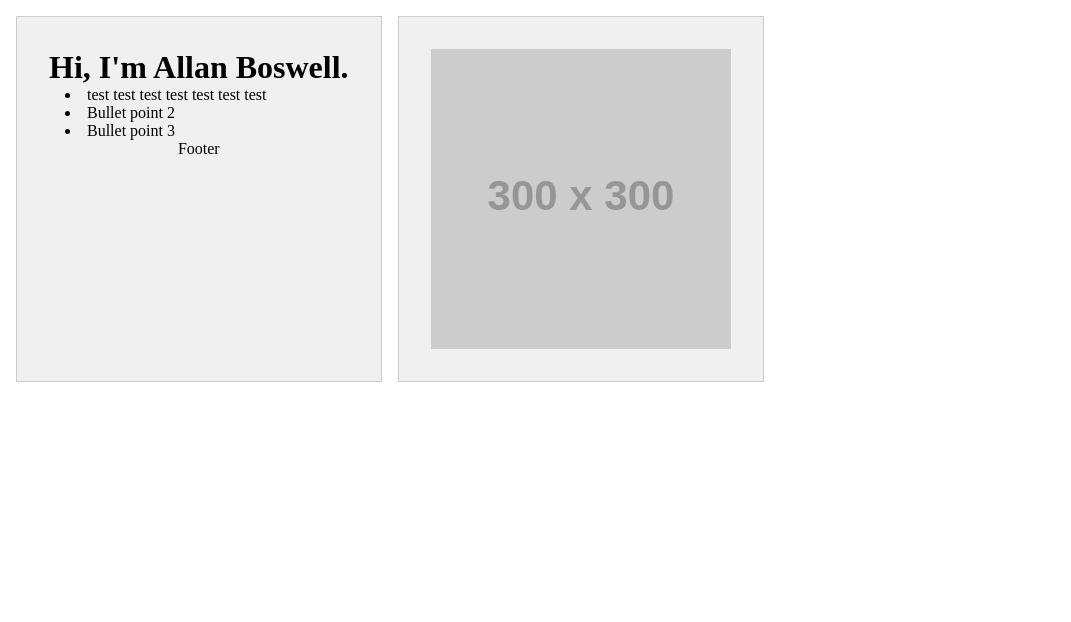
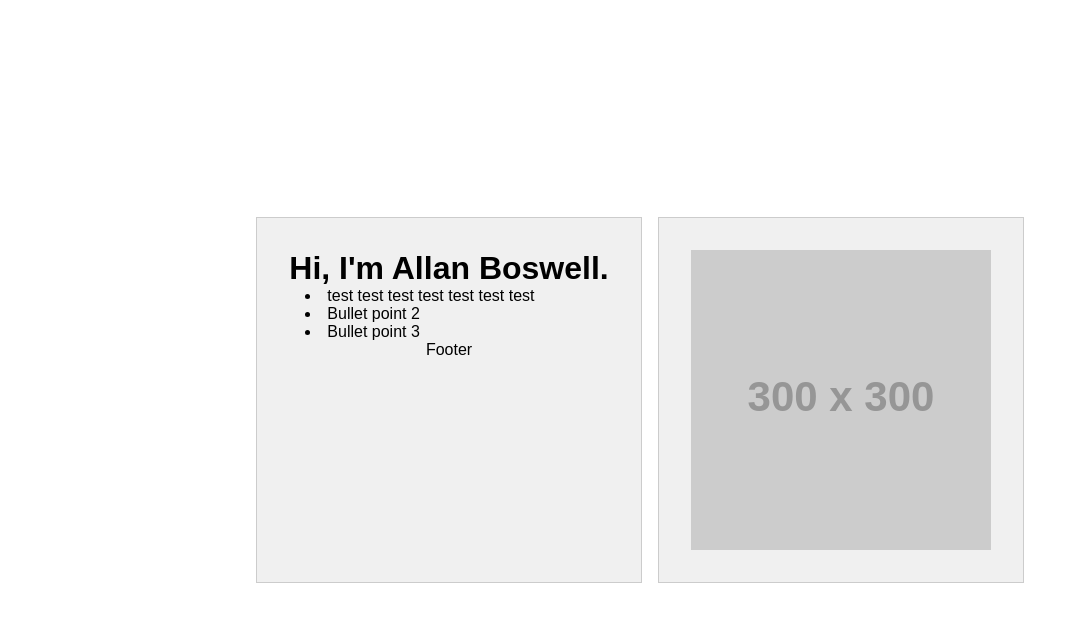
Before and after one commit to allboswe/allboswe.github.io, a React (Vite) app: page / in a window 1280 px wide. Shown: the top 622 px of the page, without its empty margins (0-1071 px from the left). Built offline with nearby package versions, Linux system fonts and the light colour scheme.

Commit message:
Update main.css
Signed-off-by: Allan Boswell <144160365+allboswe@users.noreply.github.com>

```diff
--- a/src/main.css
+++ b/src/main.css
@@ -12,5 +12,9 @@ html {
 }
 
 body {
+  display: flex;
   min-height: 100vh;
+  align-items: center;
+  font-family: Arial, sans-serif;
+  justify-content: center;
 }
```
